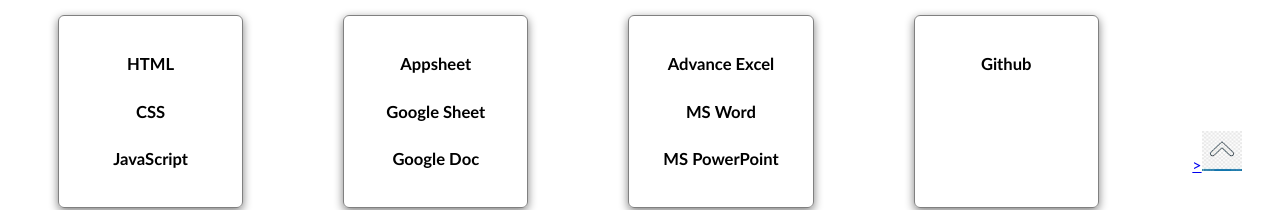
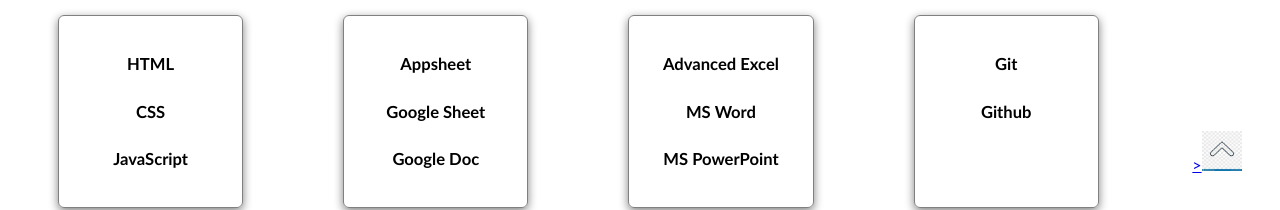
Before and after one commit to samjubril/samjubril.github.io, a plain HTML site: page index.html in a window 1280 px wide. Shown: the part 602-812 px from the top of the page. Drawn offline with Linux system fonts and the light colour scheme.

Commit message:
Update index.html

```diff
--- a/index.html
+++ b/index.html
@@ -65,12 +65,13 @@
         </div>
 
         <div class="skill">
-          <h5>Advance Excel</h5>
+          <h5>Advanced Excel</h5>
           <h5>MS Word</h5>
           <h5>MS PowerPoint</h5>
         </div>
 
         <div class="skill">
+          <h5>Git</h5>
           <h5>Github</h5>
         </div>
 
```
